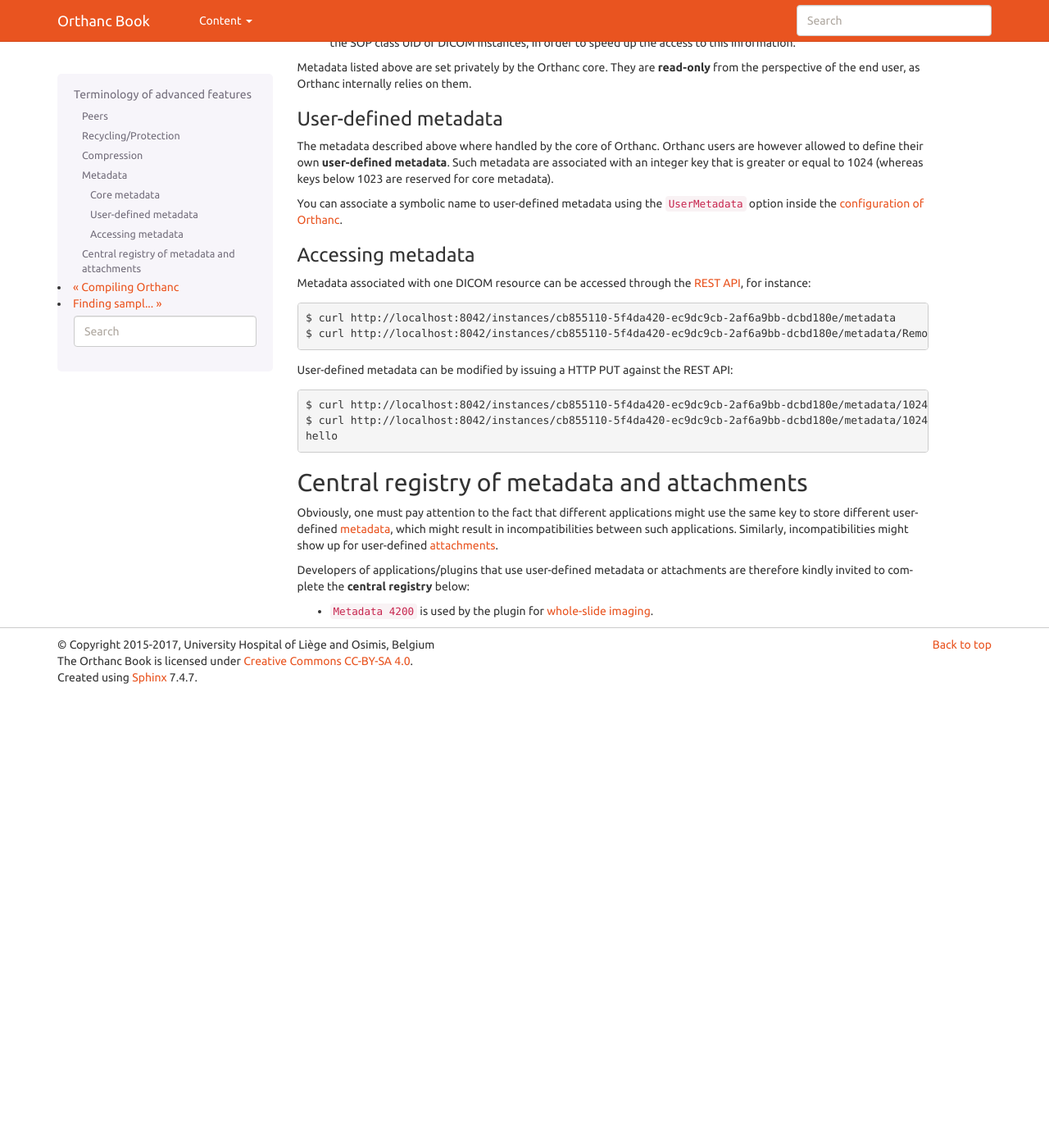
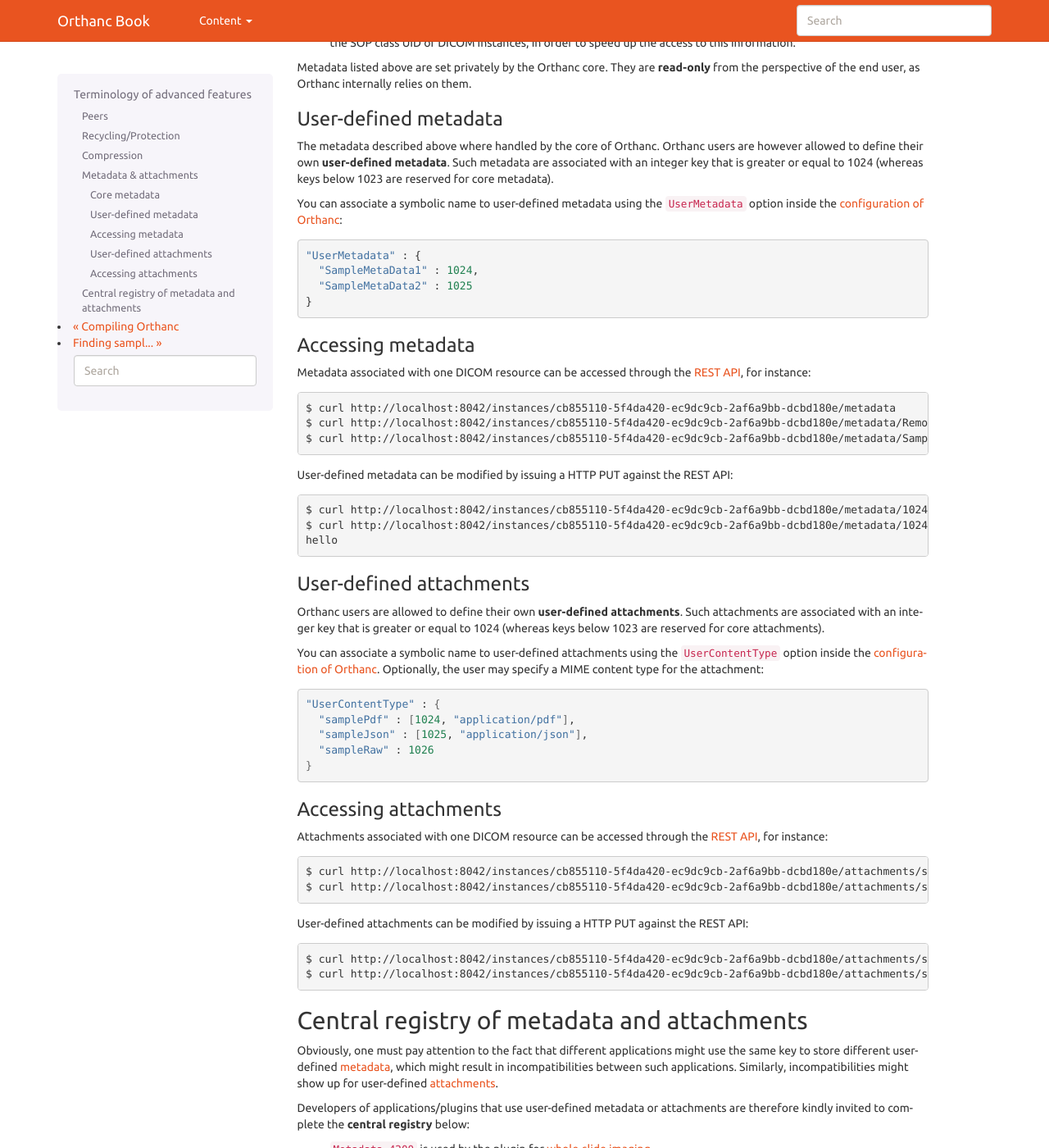
Before and after one commit to orthanc-mirrors/orthanc-book, a Sphinx documentation site: the page built from Sphinx/source/faq/features.rst, in a window 1280 px wide and 1400 px high, scrolled down 1536 px. Shown: the whole window at 82% size. Built offline with Sphinx 7.4.7, drawn with Linux system fonts in a browser that asks for light colours; before the commit the page ends 2382 px from its top, so only the background shows below that; some of the changed text lies outside the part shown.

Commit message:
attachments doc + build with docker

```diff
--- a/Sphinx/source/faq/features.rst
+++ b/Sphinx/source/faq/features.rst
@@ -77,8 +77,8 @@
 
 .. _metadata:
 
-Metadata
---------
+Metadata & attachments
+----------------------
 
 Metadata consists in an **associative key-value array** (mapping a
 integer key in the range [0,65535] to a string value) that is
@@ -145,7 +145,12 @@
 
 You can associate a symbolic name to user-defined metadata using the
 ``UserMetadata`` option inside the :ref:`configuration of Orthanc
-<configuration>`.
+<configuration>`::
+
+  "UserMetadata" : {
+    "SampleMetaData1" : 1024,
+    "SampleMetaData2" : 1025
+  }
 
 
 Accessing metadata
@@ -158,6 +163,7 @@
 
   $ curl http://localhost:8042/instances/cb855110-5f4da420-ec9dc9cb-2af6a9bb-dcbd180e/metadata
   $ curl http://localhost:8042/instances/cb855110-5f4da420-ec9dc9cb-2af6a9bb-dcbd180e/metadata/RemoteAet
+  $ curl http://localhost:8042/instances/cb855110-5f4da420-ec9dc9cb-2af6a9bb-dcbd180e/metadata/SampleMetaData1
 
 User-defined metadata can be modified by issuing a HTTP PUT against
 the REST API::
@@ -166,6 +172,45 @@
   $ curl http://localhost:8042/instances/cb855110-5f4da420-ec9dc9cb-2af6a9bb-dcbd180e/metadata/1024
   hello
 
+
+
+.. _attachments:
+
+User-defined attachments
+^^^^^^^^^^^^^^^^^^^^^^^^
+
+Orthanc users are allowed to define their own **user-defined attachments**.
+Such attachments are associated with an integer key that is
+greater or equal to 1024 (whereas keys below 1023 are reserved for
+core attachments).
+
+You can associate a symbolic name to user-defined attachments using the
+``UserContentType`` option inside the :ref:`configuration of Orthanc
+<configuration>`.  Optionally, the user may specify a MIME content type
+for the attachment::
+
+  "UserContentType" : {
+    "samplePdf" : [1024, "application/pdf"],
+    "sampleJson" : [1025, "application/json"],
+    "sampleRaw" : 1026
+  }
+
+Accessing attachments
+^^^^^^^^^^^^^^^^^^^^^
+
+.. highlight:: bash
+
+Attachments associated with one DICOM resource can be accessed through
+the :ref:`REST API <rest>`, for instance::
+
+  $ curl http://localhost:8042/instances/cb855110-5f4da420-ec9dc9cb-2af6a9bb-dcbd180e/attachments/samplePdf/data
+  $ curl http://localhost:8042/instances/cb855110-5f4da420-ec9dc9cb-2af6a9bb-dcbd180e/attachments/sampleJson/data
+
+User-defined attachments can be modified by issuing a HTTP PUT against
+the REST API::
+
+  $ curl http://localhost:8042/instances/cb855110-5f4da420-ec9dc9cb-2af6a9bb-dcbd180e/attachments/samplePdf -X PUT --data-binary @sample.pdf
+  $ curl http://localhost:8042/instances/cb855110-5f4da420-ec9dc9cb-2af6a9bb-dcbd180e/attachments/sampleRaw -X PUT -d 'raw data'
 
 
 .. _registry:
```
Also changed, not shown: 2 other files.
